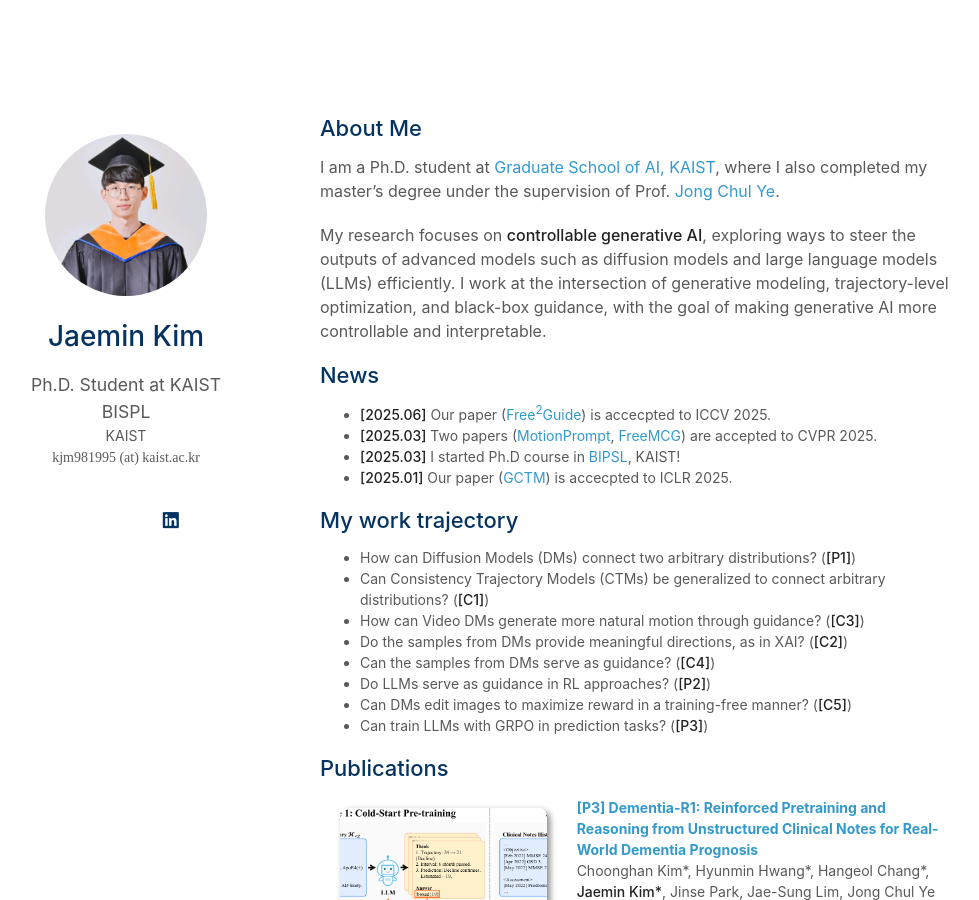
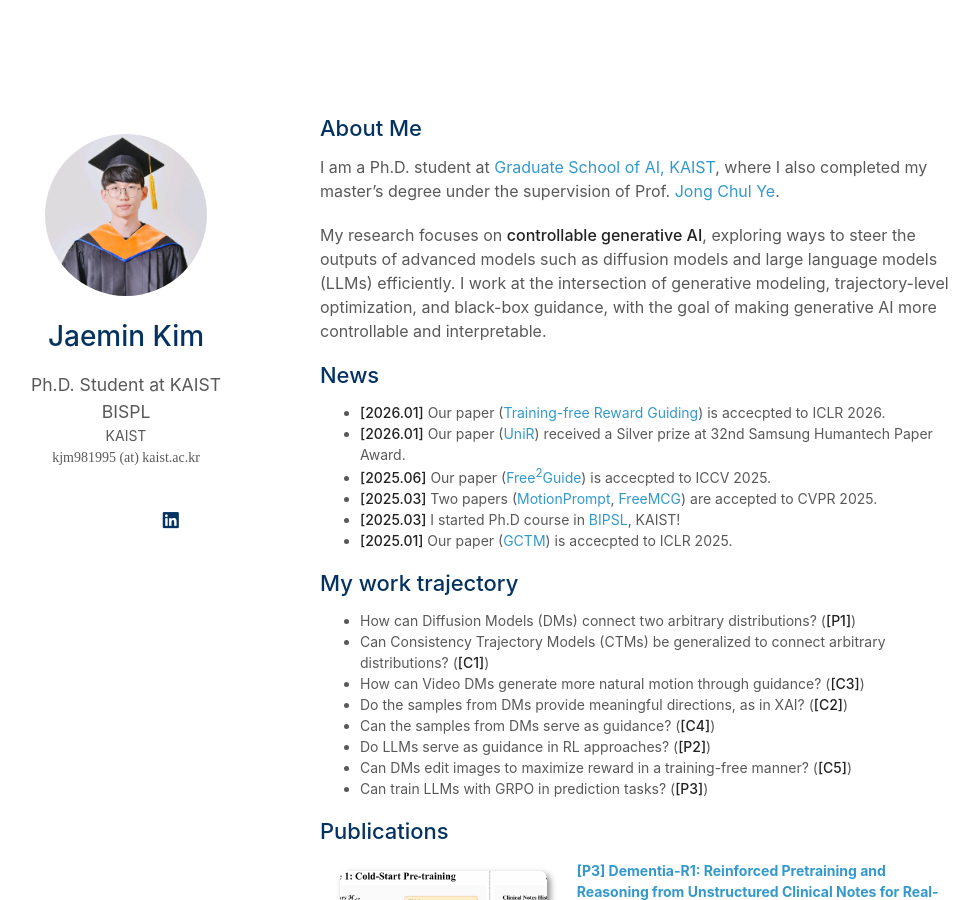
Before and after one commit to kjm981995/kjm981995.github.io, a Jekyll site: the page built from index.md, in a window 1280 px wide and 900 px high. Shown: the whole window, without its empty margins (150-1129 px from the left). Built offline with Jekyll 4.4.1, drawn with Linux system fonts in a browser that asks for light colours; a style sheet for code colours, icons or effects is not loaded; our own code applies the rules of GitHub Pages for plain Markdown files.

Commit message:
Update index.md

```diff
--- a/index.md
+++ b/index.md
@@ -14,6 +14,8 @@ My research focuses on <strong>controllable generative AI</strong>, exploring wa
 
 ## News
 
+- **[2026.01]** Our paper (<a href="https://arxiv.org/abs/2509.25845">Training-free Reward Guiding</a>) is accecpted to ICLR 2026.
+- **[2026.01]** Our paper (<a href="https://arxiv.org/abs/2505.19075">UniR</a>) received a Silver prize at 32nd Samsung Humantech Paper Award.
 - **[2025.06]** Our paper (<a href="https://arxiv.org/abs/2411.17041">Free<sup>2</sup>Guide</a>) is accecpted to ICCV 2025.
 - **[2025.03]** Two papers (<a href="https://arxiv.org/abs/2411.15540">MotionPrompt</a>, <a href="https://arxiv.org/abs/2411.15265">FreeMCG</a>) are accepted to CVPR 2025.
 - **[2025.03]** I started Ph.D course in <a href="https://bispl.weebly.com/">BIPSL</a>, KAIST!
```
